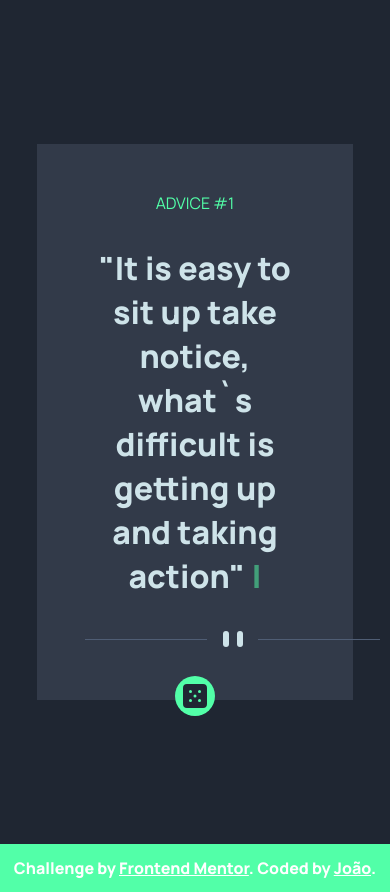
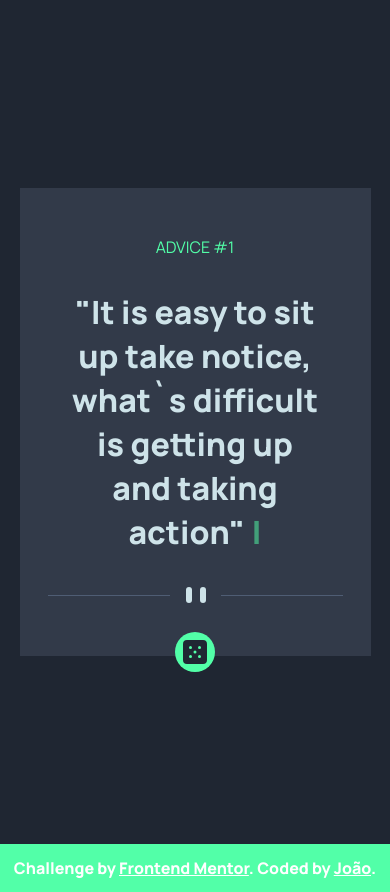
Before and after one commit to Joao-progBr/projt_geradorDeConselhos, a website: page index.html in a window 390 px wide. Drawn offline with nearby package versions, Linux system fonts and the light colour scheme; files that its build step writes are made by us from their sources; files whose address does not match are found by name.

Commit message:
arrumando bug do picture no resposivo

```diff
--- a/src/styles/main.less
+++ b/src/styles/main.less
@@ -94,10 +94,13 @@ html{
 
 @media ( max-width: 1024px ) {
     .container{
-        width: 90%;
+        // width: 90%;
     }
 
     .main{
         width: 90%;
+        display: flex;
+        flex-direction: column;
+        align-items: center;
     }
 }
```
